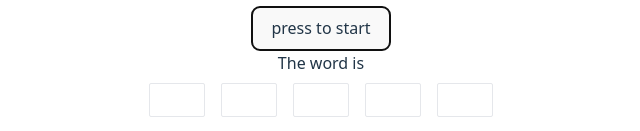
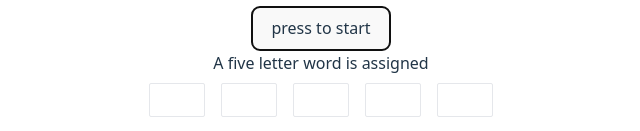
Before and after one commit to Aarav11-vaish/Wordle, a React (Vite) app: page / in a window 1280 px wide. Both pictures are taken after a click on the button "press to start". Shown: the part 238-369 px from the top of the page, without its empty margins (319-959 px from the left). Built offline with nearby package versions, Linux system fonts and the light colour scheme; no server answers.

Commit message:
UI change

```diff
--- a/src/App.jsx
+++ b/src/App.jsx
@@ -176,7 +176,7 @@ const actualMap = buildFreqMap(word);
 
       <button onClick={handlesubmit} >press to start</button>
       {
-        clicked && <h2>The word is {word} </h2>
+        clicked && <h2>A five letter word is assigned</h2>
       }
       <div className="flex flex-col items-center">
         {board.map((row, i) => (
```
